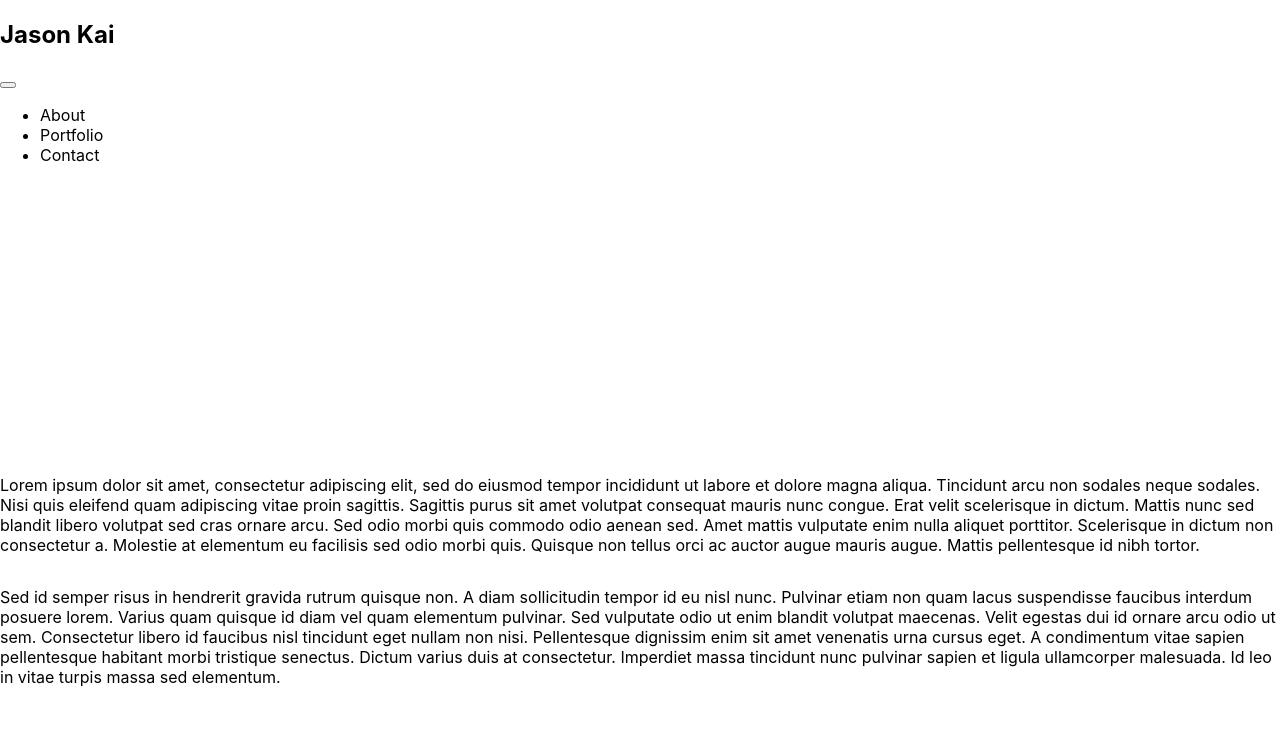
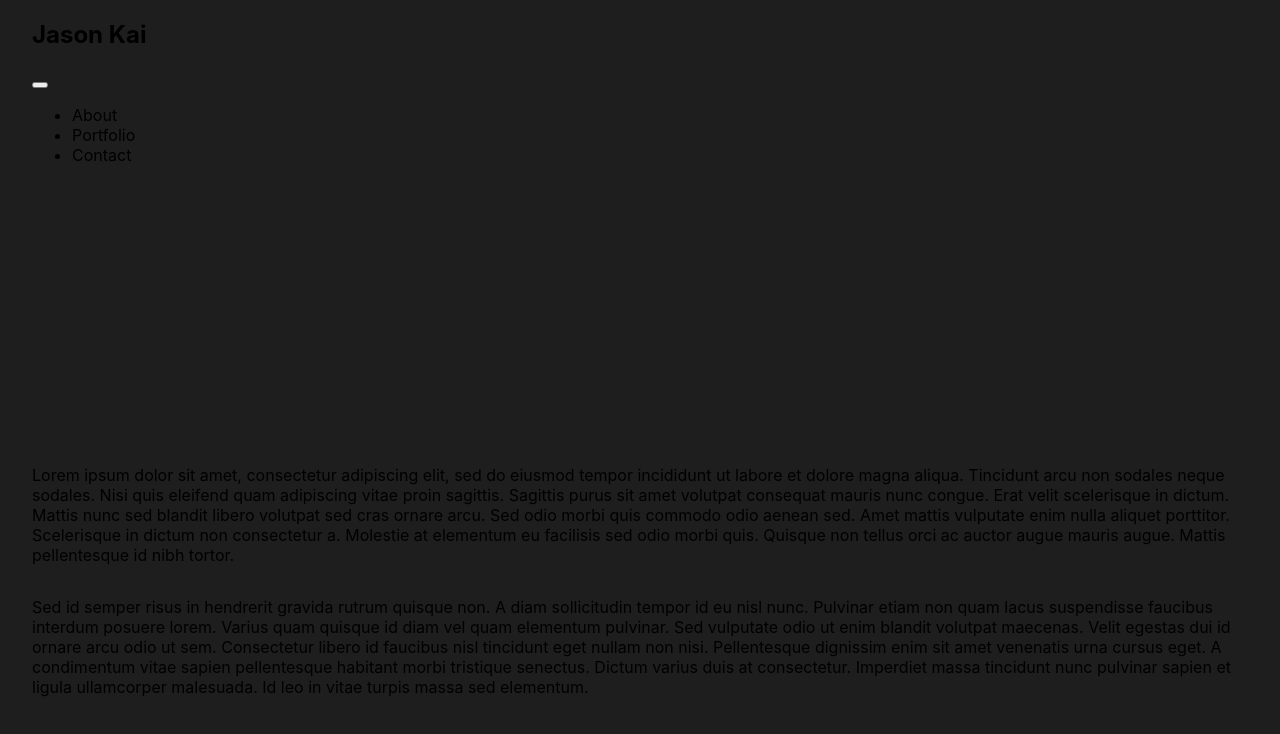
Before and after one commit to kaitj/kaitj.github.io, a Next.js app: page / in a window 1280 px wide. Shown: the top 734 px of the page. Built offline with nearby package versions, Linux system fonts and the light colour scheme.

Commit message:
update global styles

```diff
--- a/styles/globals.css
+++ b/styles/globals.css
@@ -1,18 +1,19 @@
 :root {
+  /* Container */
+  --container-padding: 0 2rem;
+
+  /* Global colors */
   --bg-dark: rgb(30, 30, 30);
   --font: rgb(225, 225, 225);
 }
 
 html,
 body {
+  background-color: var(--bg-dark);
   padding: 0;
   margin: 0;
   font-family: -apple-system, BlinkMacSystemFont, Segoe UI, Roboto, Oxygen,
     Ubuntu, Cantarell, Fira Sans, Droid Sans, Helvetica Neue, sans-serif;
-}
-
-.container {
-  padding: 0 2rem;
 }
 
 a {
--- a/styles/home.module.css
+++ b/styles/home.module.css
@@ -1,3 +1,7 @@
+.container {
+  padding: var(--container-padding);
+}
+
 .main {
   min-height: 100vh;
   padding: 4rem 0;
```
